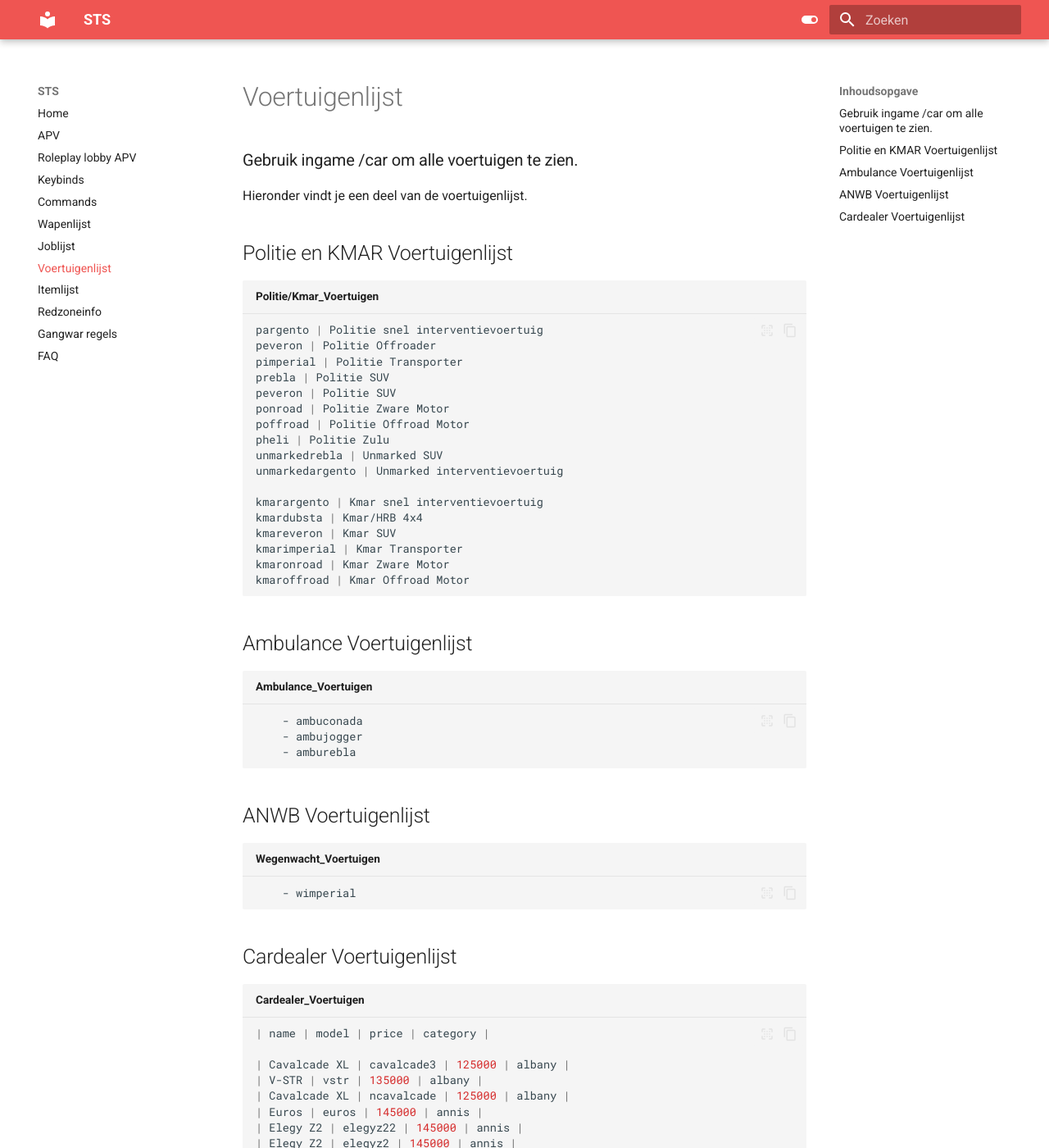
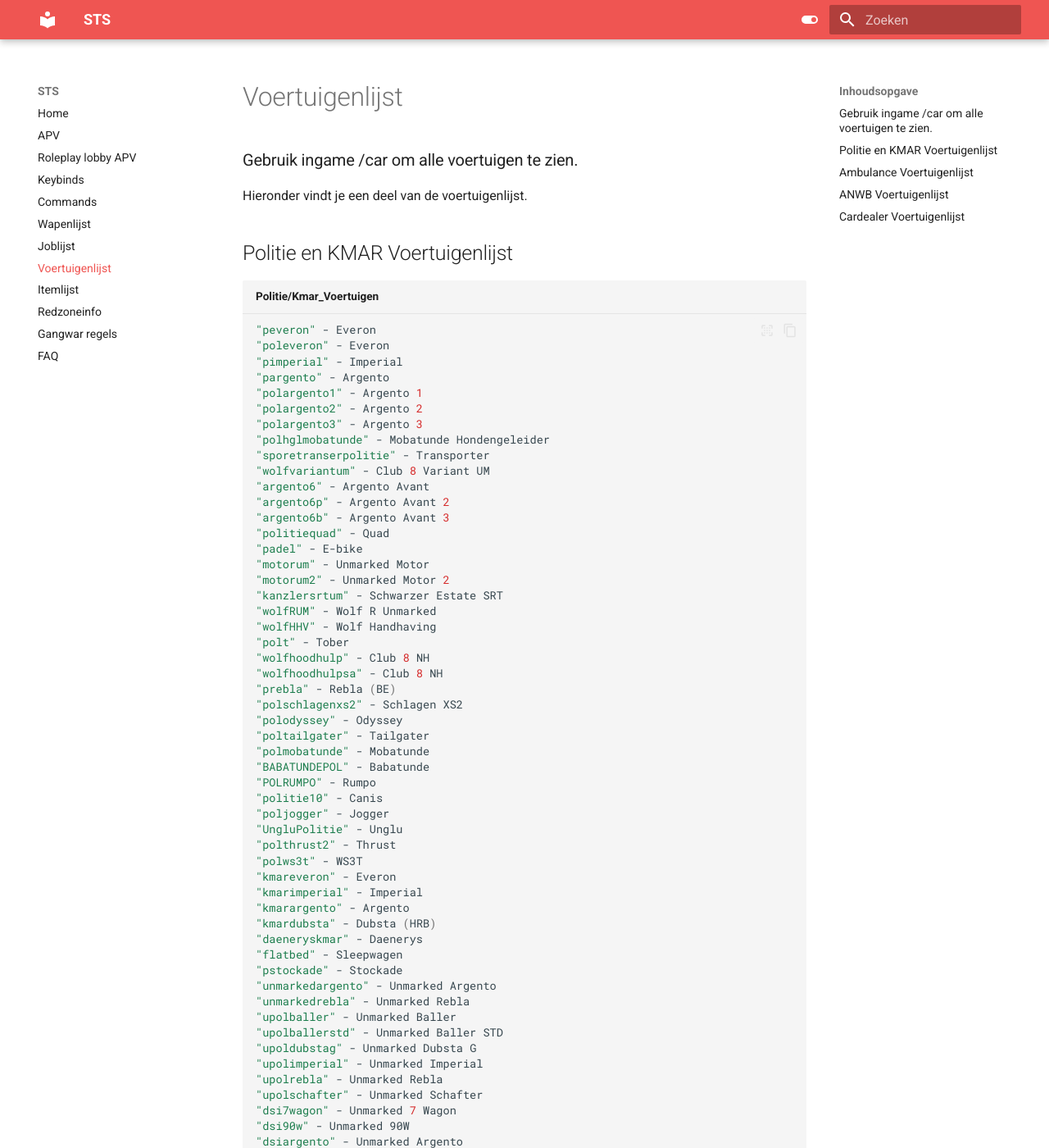
Before and after one commit to Welseyy/STSAPV, an MkDocs documentation site: the page built from docs/voertuigenlijst.md, in a window 1280 px wide and 1400 px high. Shown: the whole window at 82% size. Built offline with MkDocs 1.6.1 and Material for MkDocs 9.7.7, drawn with Linux system fonts in a browser that asks for light colours; some of the changed text lies outside the part shown.

Commit message:
Update voertuigenlijst.md

````diff
--- a/docs/voertuigenlijst.md
+++ b/docs/voertuigenlijst.md
@@ -7,23 +7,69 @@ Hieronder vindt je een deel van de voertuigenlijst.
 
 
 ``` sh title="Politie/Kmar_Voertuigen"
-pargento | Politie snel interventievoertuig
-peveron | Politie Offroader
-pimperial | Politie Transporter
-prebla | Politie SUV
-peveron | Politie SUV
-ponroad | Politie Zware Motor
-poffroad | Politie Offroad Motor
-pheli | Politie Zulu
-unmarkedrebla | Unmarked SUV
-unmarkedargento | Unmarked interventievoertuig
+"peveron" - Everon
+"poleveron" - Everon
+"pimperial" - Imperial
+"pargento" - Argento
+"polargento1" - Argento 1
+"polargento2" - Argento 2
+"polargento3" - Argento 3
+"polhglmobatunde" - Mobatunde Hondengeleider
+"sporetranserpolitie" - Transporter
+"wolfvariantum" - Club 8 Variant UM
+"argento6" - Argento Avant
+"argento6p" - Argento Avant 2
+"argento6b" - Argento Avant 3
+"politiequad" - Quad
+"padel" - E-bike
+"motorum" - Unmarked Motor
+"motorum2" - Unmarked Motor 2
+"kanzlersrtum" - Schwarzer Estate SRT
+"wolfRUM" - Wolf R Unmarked
+"wolfHHV" - Wolf Handhaving
+"polt" - Tober
+"wolfhoodhulp" - Club 8 NH
+"wolfhoodhulpsa" - Club 8 NH
+"prebla" - Rebla (BE)
+"polschlagenxs2" - Schlagen XS2
+"polodyssey" - Odyssey
+"poltailgater" - Tailgater
+"polmobatunde" - Mobatunde
+"BABATUNDEPOL" - Babatunde
+"POLRUMPO" - Rumpo
+"politie10" - Canis
+"poljogger" - Jogger
+"UngluPolitie" - Unglu
+"polthrust2" - Thrust
+"polws3t" - WS3T
+"kmareveron" - Everon
+"kmarimperial" - Imperial
+"kmarargento" - Argento
+"kmardubsta" - Dubsta (HRB)
+"daeneryskmar" - Daenerys
+"flatbed" - Sleepwagen
+"pstockade" - Stockade
+"unmarkedargento" - Unmarked Argento
+"unmarkedrebla" - Unmarked Rebla
+"upolballer" - Unmarked Baller
+"upolballerstd" - Unmarked Baller STD
+"upoldubstag" - Unmarked Dubsta G
+"upolimperial" - Unmarked Imperial
+"upolrebla" - Unmarked Rebla
+"upolschafter" - Unmarked Schafter
+"dsi7wagon" - Unmarked 7 Wagon
+"dsi90w" - Unmarked 90W
+"dsiargento" - Unmarked Argento
+"dsif770" - Unmarked F770
+"dsistroper" - Unmarked Troper
+"dsitransicer" - Unmarked Transicer
+"dsiws3t" - Unmarked WS3T
+"brutebearcat" - Bearcat
+"ponroad" - Onroad Motor
+"poffroad" - Offroad Motor
+"kmaronroad" - Onroad Motor
+"kmaroffroad" - Offroad Motor
 
-kmarargento | Kmar snel interventievoertuig
-kmardubsta | Kmar/HRB 4x4
-kmareveron | Kmar SUV
-kmarimperial | Kmar Transporter
-kmaronroad | Kmar Zware Motor
-kmaroffroad | Kmar Offroad Motor
 ```
 
 ## Ambulance Voertuigenlijst
````
